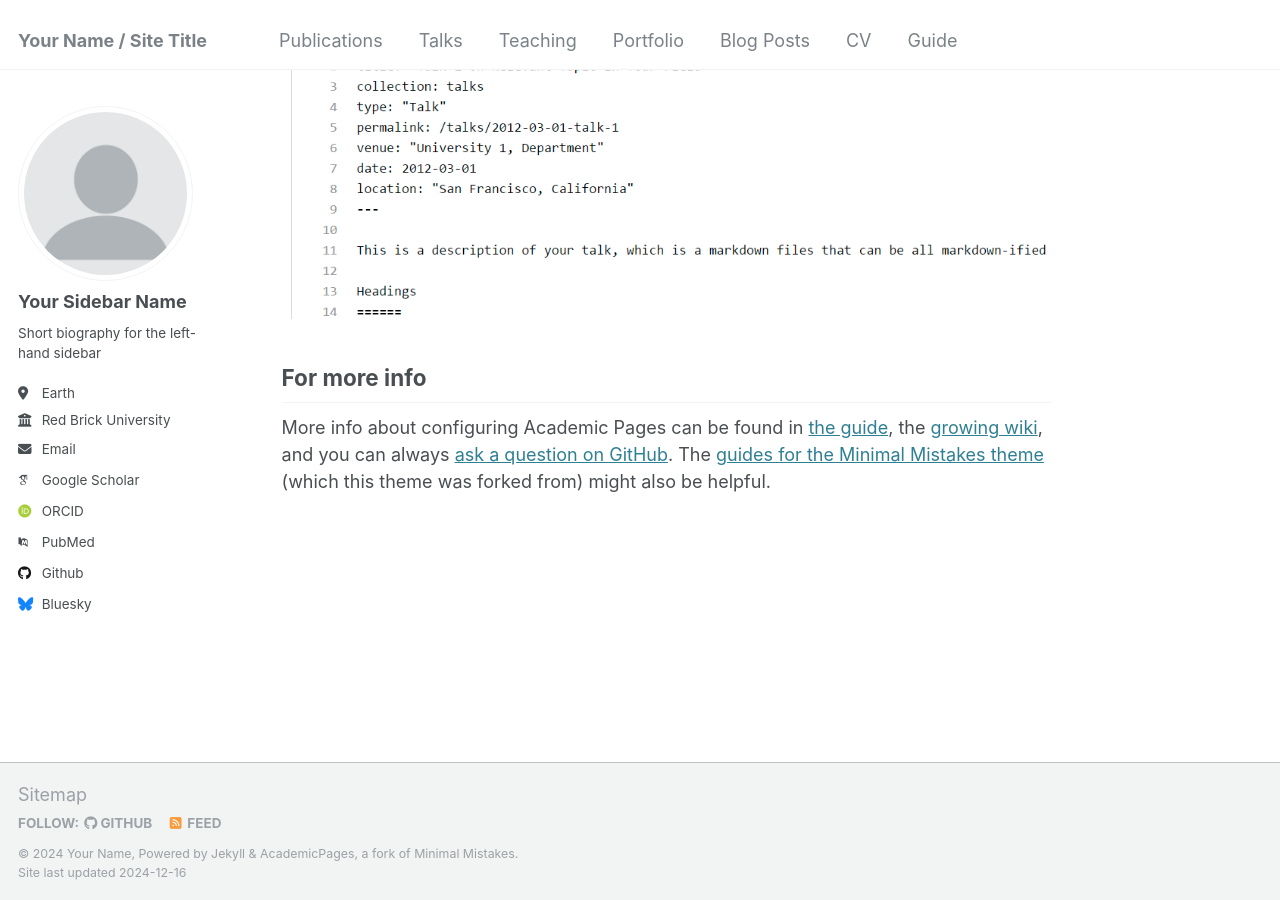
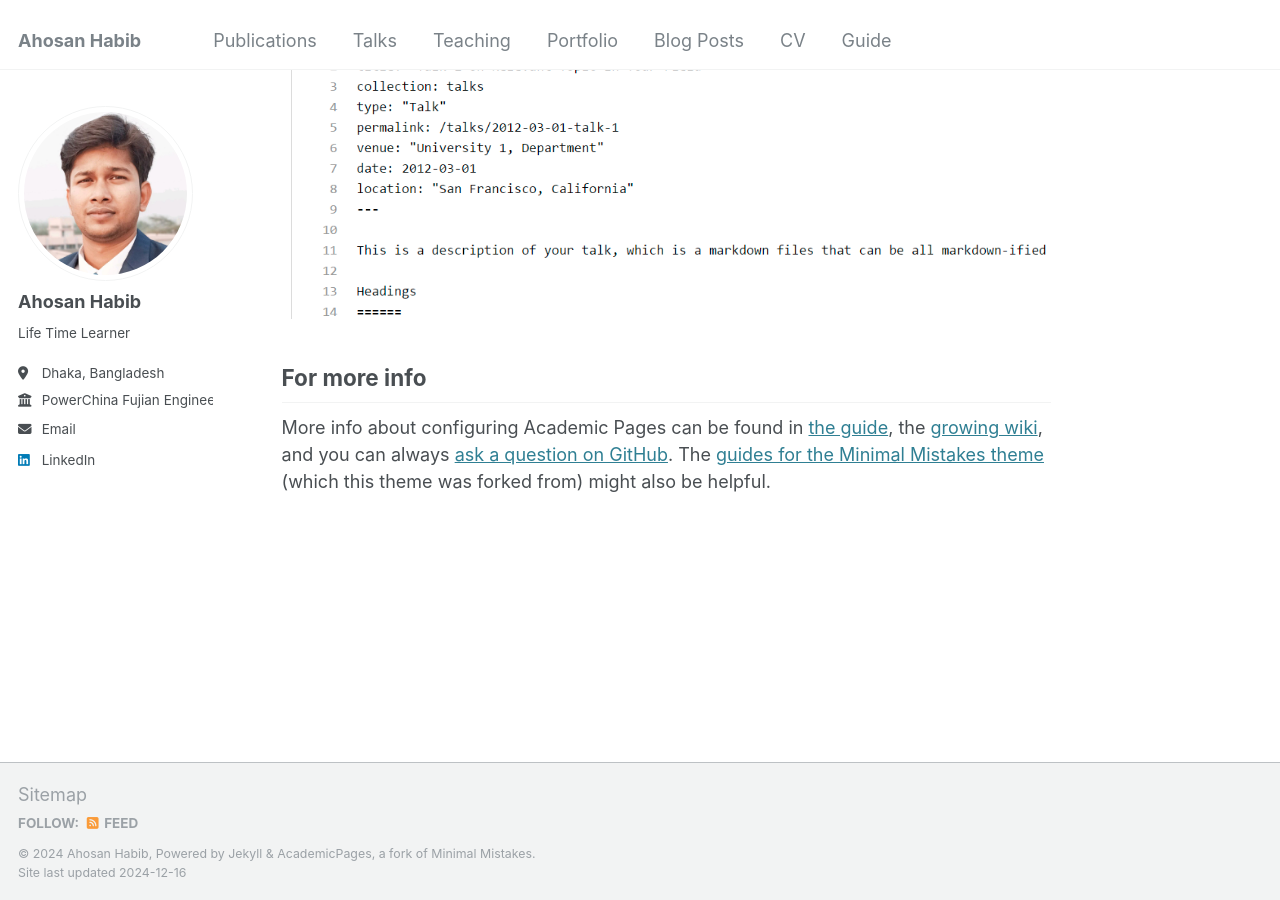
Before and after one commit to ahosanhabibi/ahosanhabibi.github.io, a Jekyll site: the page built from _pages/about.md, in a window 1280 px wide and 900 px high, scrolled down 2643 px. Built offline with Jekyll 4.4.1, drawn with Linux system fonts in a browser that asks for light colours; some web fonts are replaced.

Commit message:
Update _config.yml

```diff
--- a/_config.yml
+++ b/_config.yml
@@ -8,35 +8,35 @@
 
 # Basic Site Settings
 locale                   : "en-US"
-title                    : "Your Name / Site Title"
+title                    : "Ahosan Habib"
 title_separator          : "-"
-name                     : &name "Your Name"
+name                     : &name "Ahosan Habib"
 description              : &description "personal description"
-url                      : https://academicpages.github.io # the base hostname & protocol for your site e.g. "https://[your GitHub username].github.io"
+url                      : https://ahohabib.github.io/o/ # the base hostname & protocol for your site e.g. "https://[your GitHub username].github.io"
 baseurl                  : "" # the subpath of your site, e.g. "/blog"
-repository               : "academicpages/academicpages.github.io"
+repository               : #"academicpages/academicpages.github.io"
 
 # Site Author - The following control what appear as part of the author content on the side bar.
 #               If a field is blank the icon and link will not appear, otherwise it will be shown.
 #               Additional customization can be done by editing /_includes/author-profile.html
 author:
   # Biographic information
-  avatar           : "profile.png"
-  name             : "Your Sidebar Name"
+  avatar           : "1617000343312.jpeg"
+  name             : "Ahosan Habib"
   pronouns         : # example: "she/her"
-  bio              : "Short biography for the left-hand sidebar"
-  location         : "Earth"
-  employer         : "Red Brick University"
+  bio              : "Life Time Learner"
+  location         : "Dhaka, Bangladesh"
+  employer         : "PowerChina Fujian Engineering Co., Ltd."
   uri              : # URL
-  email            : "none@example.org"
+  email            : "ahosanhabibkuet@gmail.com"
 
   # Academic websites
   arxiv            : # URL - Update with the correct link to your profile
-  googlescholar    : "https://scholar.google.com/citations?user=PS_CX0AAAAAJ"
+  googlescholar    : #"https://scholar.google.com/citations?user=PS_CX0AAAAAJ"
   impactstory      : # URL
-  orcid            : "http://orcid.org/yourorcidurl"
+  orcid            : #"http://orcid.org/yourorcidurl"
   semantic         : # URL
-  pubmed           : "https://www.ncbi.nlm.nih.gov/pubmed/?term=john+snow"
+  pubmed           : #"https://www.ncbi.nlm.nih.gov/pubmed/?term=john+snow"
   researchgate     : # URL
   scopus           : # URL
 
@@ -44,12 +44,12 @@ author:
   bitbucket        : # Username - Update with your username on the site
   codepen          : # Username
   dribbble         : # Username
-  github           : "academicpages"
+  github           : #"academicpages"
   kaggle           : # Username
   stackoverflow    : # User number or user number and name (i.e., use "1" or "1/jeff-atwood")
 
   # Social media
-  bluesky          : "bsky.app" # Replace this with you Bluesky username
+  bluesky          : #"bsky.app" # Replace this with you Bluesky username
   facebook         : # Username
   flickr           : # Username
   foursquare       : # Username
@@ -58,7 +58,7 @@ author:
   keybase          : # Username
   instagram        : # Username
   lastfm           : # Username
-  linkedin         : # Username
+  linkedin         :  ahosanhabibpriom
   mastodon         : # URL
   medium           : # URL
   pinterest        : # Username
```
